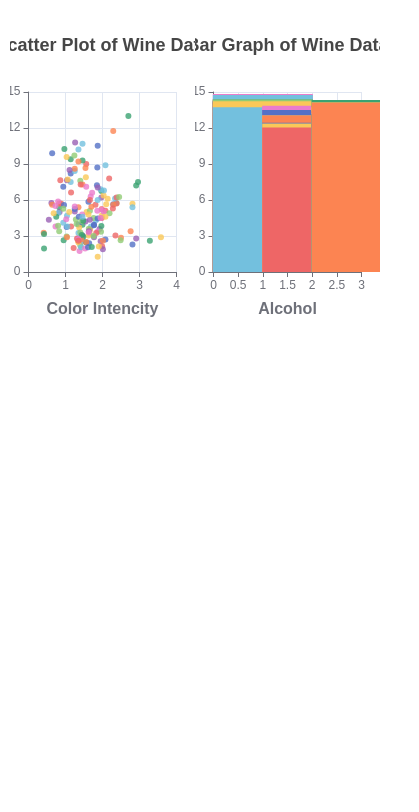
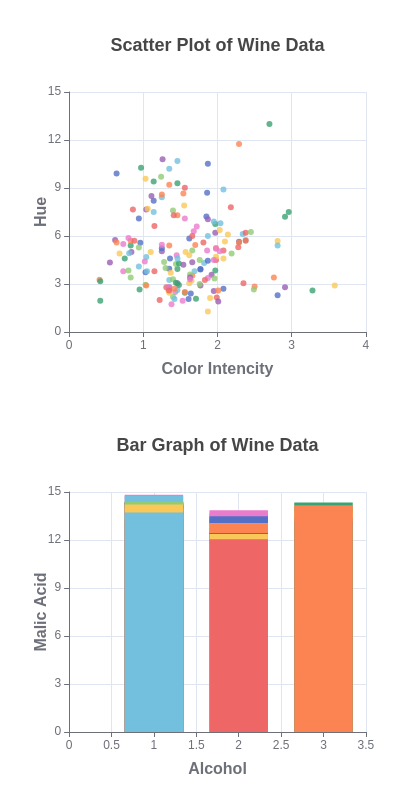
Before and after one commit to Abhishek-Dewangan/Data-Visualization-Task, a React (Create React App) app: page / in a window 390 px wide. Shown: the top 812 px of the page, 419 px wide, since content can reach past the window. Built offline with nearby package versions, Linux system fonts and the light colour scheme.

Commit message:
Responsive feature added in style

```diff
--- /dev/null
+++ b/src/App.css
@@ -0,0 +1,14 @@
+.app {
+  display: flex;
+  justify-content: space-between;
+  margin: 1em auto;
+  width: 95%;
+}
+
+@media only screen and (max-width: 820px) {
+  .app {
+    display: block;
+    margin-left: 1em;
+    padding: 1em;
+  }
+}
--- a/src/App.module.css
+++ /dev/null
@@ -1,8 +0,0 @@
-.app {
-  display: flex;
-  justify-content: space-between;
-  margin: 1em auto;
-  width: 95%;
-}
-
-/* @media */
--- a/src/App.tsx
+++ b/src/App.tsx
@@ -1,10 +1,10 @@
-import styles from './App.module.css';
+import './App.css';
 import BarChart from './Components/BarChart/BarChart';
 import ScatterPlot from './Components/ScatterPlot/ScatterPlot';
 
 function App() {
   return (
-    <div className={styles.app}>
+    <div className='app'>
       <ScatterPlot />
       <BarChart />
     </div>
--- a/src/Components/BarChart/BarChart.module.css
+++ b/src/Components/BarChart/BarChart.module.css
@@ -1,4 +1,4 @@
-.barChartContainer{
-    width: 100%;
-    margin: 1em auto;
+.barChartContainer {
+  width: 100%;
+  margin: auto;
 }
--- a/src/Components/BarChart/BarChart.tsx
+++ b/src/Components/BarChart/BarChart.tsx
@@ -14,10 +14,11 @@ const BarChart = () => {
         fontSize: 16,
         fontWeight: 'bold',
       },
+      max: 3.5,
     },
     yAxis: {
       name: 'Malic Acid',
-      nameGap: 30,
+      nameGap: 20,
       nameLocation: 'middle',
       nameTextStyle: {
         horizontalAlign: 'top',
@@ -28,16 +29,15 @@ const BarChart = () => {
     series: {
       data: barChart,
       type: 'bar',
-      colorBy:'data',
-      barWidth:100
+      colorBy: 'data',
     },
-    grid:{
-        height:'60%'
-    }
+    grid: {
+      height: '60%',
+    },
   };
   return (
     <div className={styles.barChartContainer}>
-      <ReactEchart option={option} />
+      <ReactEchart option={option} style={{height: 400}} />
     </div>
   );
 };
--- a/src/Components/ScatterPlot/ScatterPlot.module.css
+++ b/src/Components/ScatterPlot/ScatterPlot.module.css
@@ -1,8 +1,4 @@
-.scatterPlotContainer{
-    width: 100%;
-    margin: 1em auto;
+.scatterPlotContainer {
+  width: 100%;
+  margin: auto;
 }
-
-.echart{
-    width: 100%;
-}
--- a/src/Components/ScatterPlot/ScatterPlot.tsx
+++ b/src/Components/ScatterPlot/ScatterPlot.tsx
@@ -17,7 +17,7 @@ const ScatterPlot = () => {
     },
     yAxis: {
       name: 'Hue',
-      nameGap: 30,
+      nameGap: 20,
       nameLocation: 'middle',
       nameTextStyle: {
         horizontalAlign: 'top',
@@ -39,7 +39,10 @@ const ScatterPlot = () => {
   };
   return (
     <div className={styles.scatterPlotContainer}>
-      <ReactEcharts option={option} className={styles.echart} />
+      <ReactEcharts
+        option={option}
+        style={{height:400}}
+      />
     </div>
   );
 };
```
